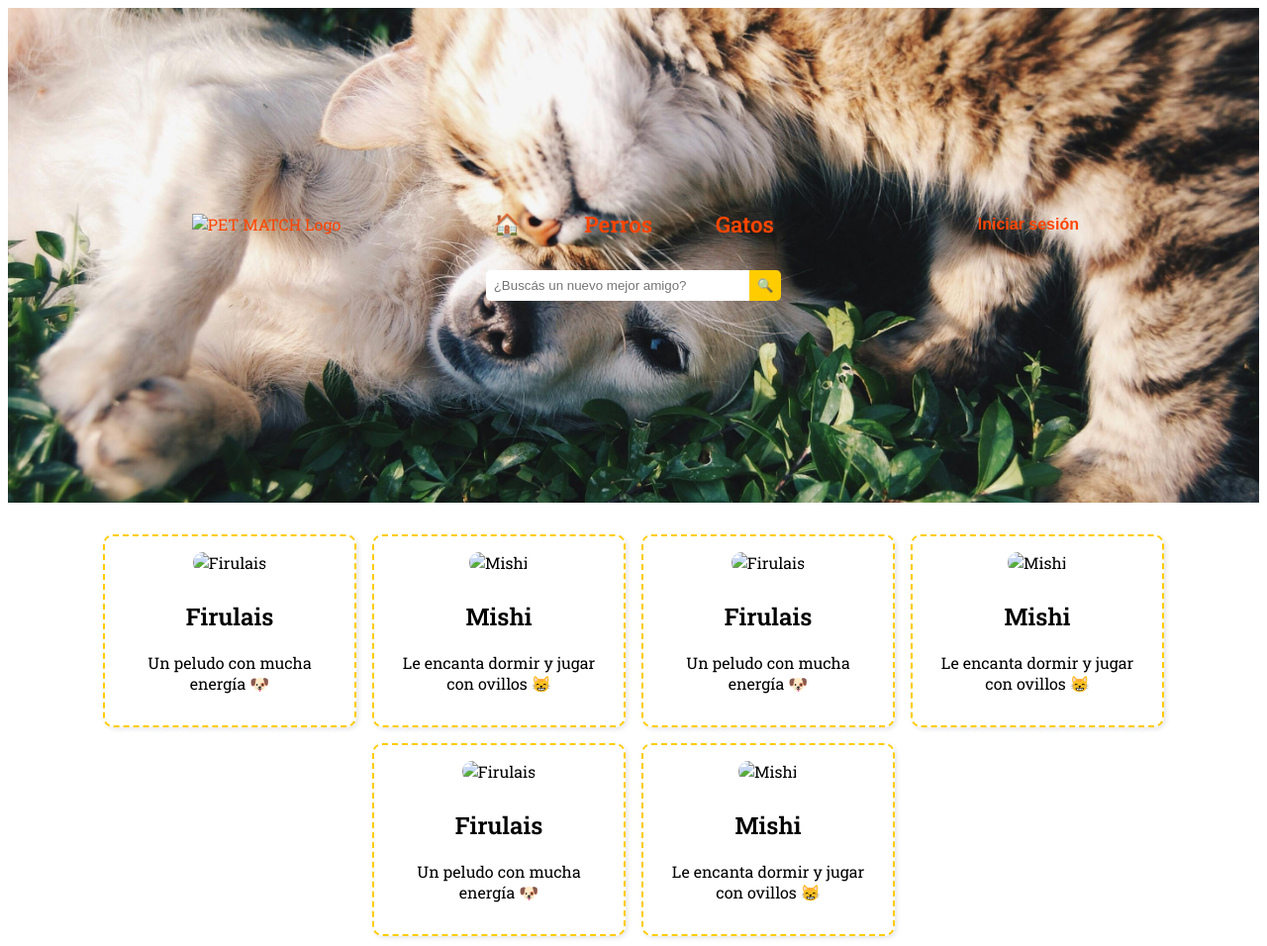
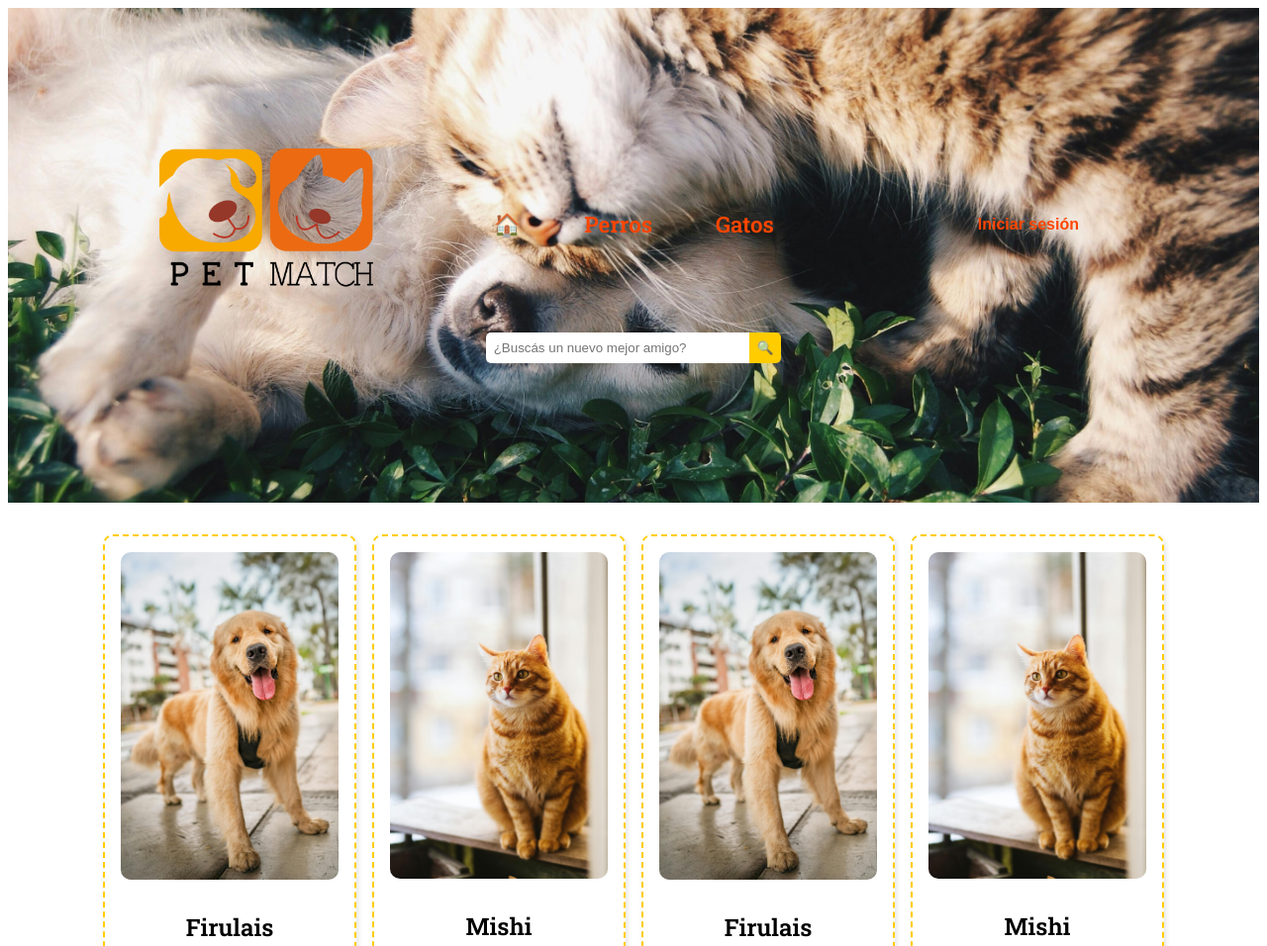
Before and after one commit to Aleja-108/petmatch, a plain HTML site: page index.html in a window 1280 px wide. Shown: the top 956 px of the page at 99% size. Drawn offline with Linux system fonts and the light colour scheme.

Commit message:
corrección03

```diff
--- a/index.html
+++ b/index.html
@@ -14,15 +14,15 @@
     <div class="header-content">
       <!-- Logo como imagen -->
       <div class="logo">
-        <img src="../pets01/imgs/logo_petmatch.png" alt="PET MATCH Logo">
+        <img src="imgs/logo_petmatch.png" alt="PET MATCH Logo">
       </div>
 
       <!-- Links centrados -->
       <nav class="nav-center">
         <ul>
 		  <li><a href="index.html">🏠</a></li>
-          <li><a href="../pets01/dogs.html">Perros</a></li>
-          <li><a href="../pets01/cats.html">Gatos</a></li>
+          <li><a href="dogs.html">Perros</a></li>
+          <li><a href="cats.html">Gatos</a></li>
         </ul>
       </nav>
 
@@ -43,32 +43,32 @@
   <main>
     <section class="cards-container">
       <article class="card">
-        <img src="../pets01/imgs/dog01.jpg" alt="Firulais">
+        <img src="imgs/dog01.jpg" alt="Firulais">
         <h2>Firulais</h2>
         <p>Un peludo con mucha energía 🐶</p>
       </article>
       <article class="card">
-        <img src="../pets01/imgs/cat02.jpg" alt="Mishi">
+        <img src="imgs/cat02.jpg" alt="Mishi">
         <h2>Mishi</h2>
         <p>Le encanta dormir y jugar con ovillos 😸</p>
       </article>
 		<article class="card">
-        <img src="../pets01/imgs/dog01.jpg" alt="Firulais">
+        <img src="imgs/dog01.jpg" alt="Firulais">
         <h2>Firulais</h2>
         <p>Un peludo con mucha energía 🐶</p>
       </article>
       <article class="card">
-        <img src="../pets01/imgs/cat02.jpg" alt="Mishi">
+        <img src="imgs/cat02.jpg" alt="Mishi">
         <h2>Mishi</h2>
         <p>Le encanta dormir y jugar con ovillos 😸</p>
       </article>
 		<article class="card">
-        <img src="../pets01/imgs/dog01.jpg" alt="Firulais">
+        <img src="imgs/dog01.jpg" alt="Firulais">
         <h2>Firulais</h2>
         <p>Un peludo con mucha energía 🐶</p>
       </article>
       <article class="card">
-        <img src="../pets01/imgs/cat02.jpg" alt="Mishi">
+        <img src="imgs/cat02.jpg" alt="Mishi">
         <h2>Mishi</h2>
         <p>Le encanta dormir y jugar con ovillos 😸</p>
       </article>
```
